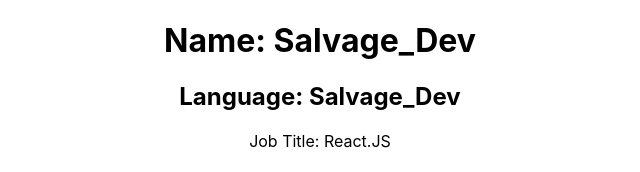
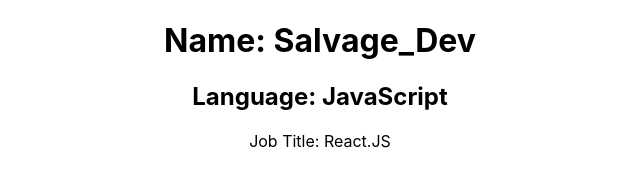
Before and after one commit to Milo123459/salvage-official, a React (Create React App) app: page / in a window 1280 px wide. Shown: the top 172 px of the page, without its empty margins (320-960 px from the left). Built offline with nearby package versions, Linux system fonts and the light colour scheme.

Commit message:
New update

```diff
--- a/src/components/User.js
+++ b/src/components/User.js
@@ -4,7 +4,7 @@ export default class User extends React.Component {
         return (
             <div>
                 <h1>Name: {this.props.name}</h1>
-                <h2>Language: {this.props.name}</h2>
+                <h2>Language: {this.props.language}</h2>
                 <p>Job Title: {this.props.jobTitle}</p>
             </div>
         )
```
